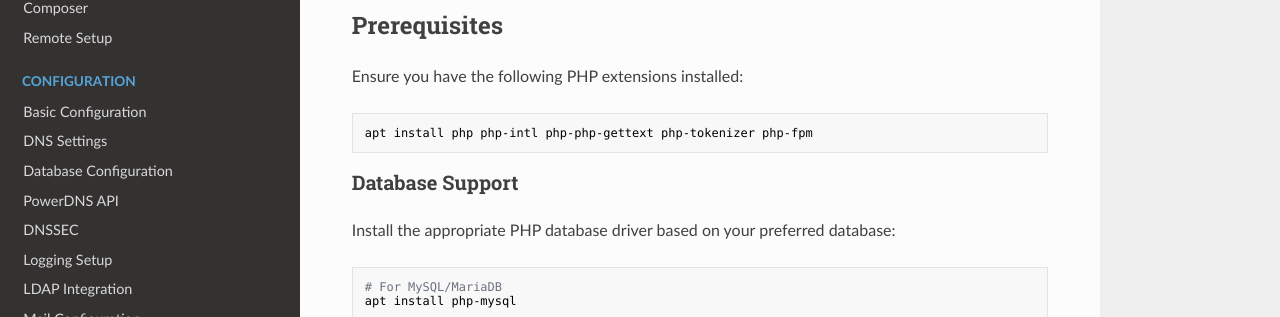
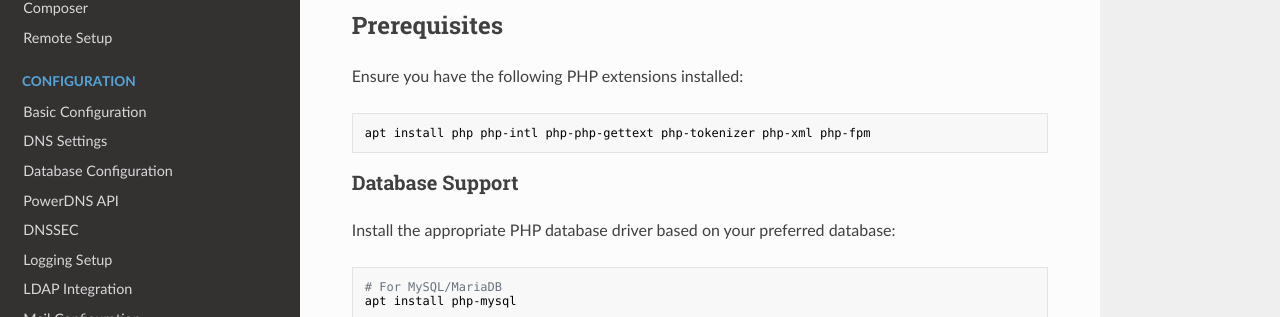
Before and after one commit to poweradmin/poweradmin-docs, an MkDocs documentation site: the page built from docs/installation/debian.md, in a window 1280 px wide and 900 px high. Shown: the part 296-613 px from the top of the window. Built offline with MkDocs 1.6.1, drawn with Linux system fonts in a browser that asks for light colours; nearby versions of some CDN libraries.

Commit message:
docs: add php-xml dependency to installation requirements, related to #745

````diff
--- a/docs/installation/debian.md
+++ b/docs/installation/debian.md
@@ -7,7 +7,7 @@ This guide will help you install Poweradmin on Debian systems (Debian 12 or late
 Ensure you have the following PHP extensions installed:
 
 ```bash
-apt install php php-intl php-php-gettext php-tokenizer php-fpm
+apt install php php-intl php-php-gettext php-tokenizer php-xml php-fpm
 ```
 
 ### Database Support
````
Also changed, not shown: docs/getting-started/requirements.md (+1 -0 lines), docs/installation/centos.md (+1 -1 lines), docs/installation/ubuntu.md (+1 -1 lines).
